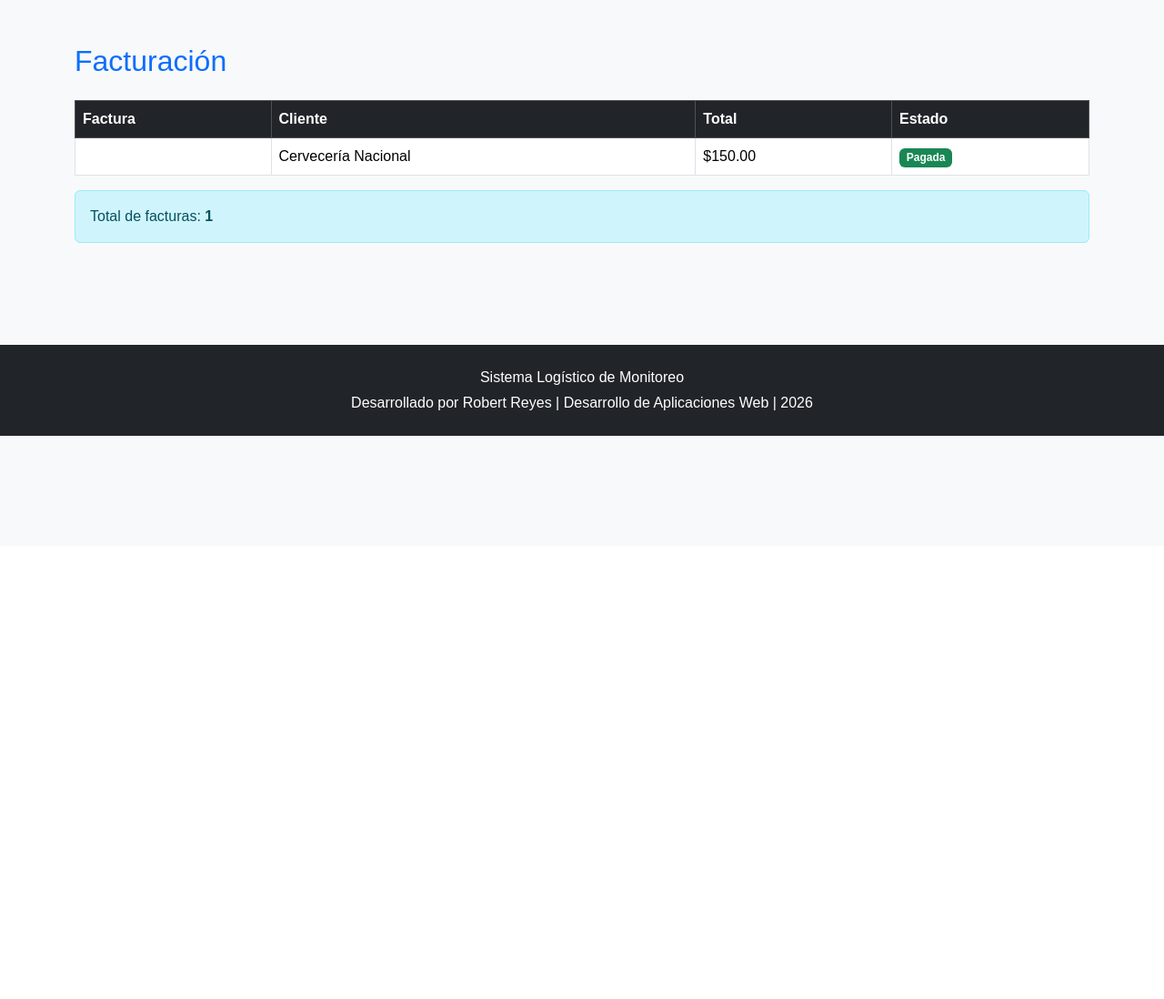
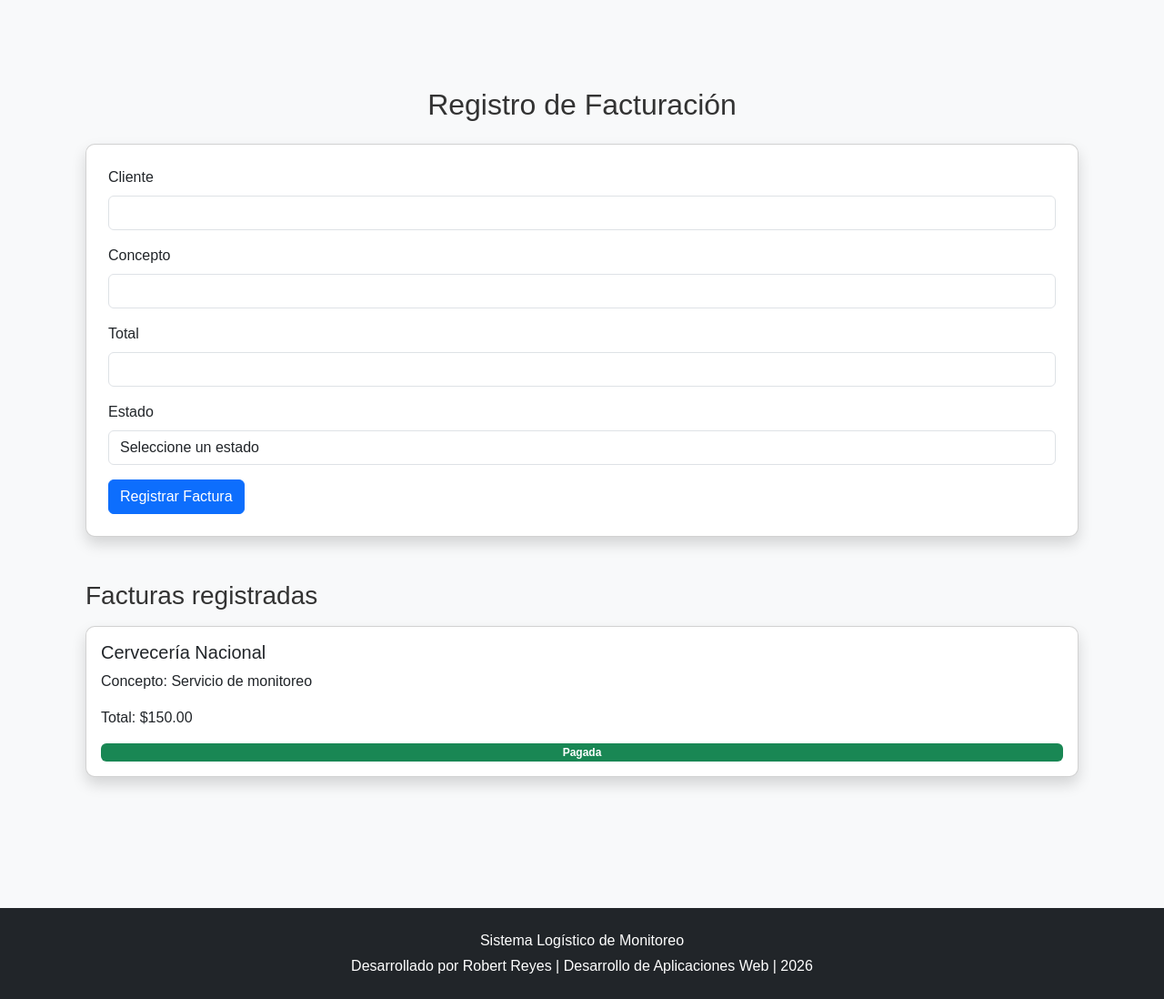
Before and after one commit to RobertReyes-UEA/2026-DESARROLLO-DE-APLICACIONES-WEB, a Flask app: page /facturacion in a window 1280 px wide. Shown: the part 200-1298 px from the top of the page at 91% size. Before the commit the page ends 679 px from the top, so only its background shows below. Run offline with Flask 3, Linux system fonts and the light colour scheme.

Commit message:
Refactor facturacion.html layout and form structure

```diff
--- a/templates/facturacion.html
+++ b/templates/facturacion.html
@@ -1,114 +1,89 @@
 {% extends "base.html" %}
-
-{% block title %}
-Facturación
-{% endblock %}
-
 
 {% block content %}
 
-<h2 class="text-primary mb-4">
+<div class="container my-5">
 
-    Facturación
+    <h2 class="text-center mb-4">
+        Registro de Facturación
+    </h2>
 
-</h2>
+    <div class="card shadow p-4">
 
+        <form method="POST">
 
-<div class="table-responsive">
+            {{ form.hidden_tag() }}
 
-<table class="table table-bordered table-hover">
+            <div class="mb-3">
+                {{ form.cliente.label(class="form-label") }}
+                {{ form.cliente(class="form-control") }}
 
+                {% for error in form.cliente.errors %}
+                    <div class="text-danger">{{ error }}</div>
+                {% endfor %}
+            </div>
 
-<thead class="table-dark">
+            <div class="mb-3">
+                {{ form.concepto.label(class="form-label") }}
+                {{ form.concepto(class="form-control") }}
 
-<tr>
+                {% for error in form.concepto.errors %}
+                    <div class="text-danger">{{ error }}</div>
+                {% endfor %}
+            </div>
 
-    <th>Factura</th>
-    <th>Cliente</th>
-    <th>Total</th>
-    <th>Estado</th>
+            <div class="mb-3">
+                {{ form.total.label(class="form-label") }}
+                {{ form.total(class="form-control") }}
 
-</tr>
+                {% for error in form.total.errors %}
+                    <div class="text-danger">{{ error }}</div>
+                {% endfor %}
+            </div>
 
-</thead>
+            <div class="mb-3">
+                {{ form.estado.label(class="form-label") }}
+                {{ form.estado(class="form-control") }}
 
+                {% for error in form.estado.errors %}
+                    <div class="text-danger">{{ error }}</div>
+                {% endfor %}
+            </div>
 
-<tbody>
+            <button class="btn btn-primary">
+                Registrar Factura
+            </button>
 
+        </form>
 
-{% for factura in facturas %}
+    </div>
 
-<tr>
+    <h3 class="mt-5">
+        Facturas registradas
+    </h3>
 
-    <td>
+    {% for factura in facturas %}
 
-        {{ factura.numero|upper }}
+    <div class="card p-3 mt-3 shadow">
 
-    </td>
+        <h5>{{ factura.cliente }}</h5>
 
-    <td>
+        <p>
+            Concepto: {{ factura.concepto }}
+        </p>
 
-        {{ factura.cliente }}
+        <p>
+            Total: ${{ "%.2f"|format(factura.total) }}
+        </p>
 
-    </td>
+        <span class="badge bg-success">
+            {{ factura.estado }}
+        </span>
 
-    <td>
+    </div>
 
-        ${{ "%.2f"|format(factura.total) }}
-
-    </td>
-
-    <td>
-
-
-        {% if factura.estado == "Pagada" %}
-
-            <span class="badge bg-success">
-
-                Pagada
-
-            </span>
-
-        {% else %}
-
-            <span class="badge bg-warning text-dark">
-
-                Pendiente
-
-            </span>
-
-        {% endif %}
-
-
-    </td>
-
-</tr>
-
-{% endfor %}
-
-
-</tbody>
-
-</table>
+    {% endfor %}
 
 </div>
 
-
-{% if facturas|length > 0 %}
-
-<div class="alert alert-info">
-
-    Total de facturas:
-
-    <strong>
-
-        {{ facturas|length }}
-
-    </strong>
-
-</div>
-
-{% endif %}
-
-
 {% endblock %}
```
